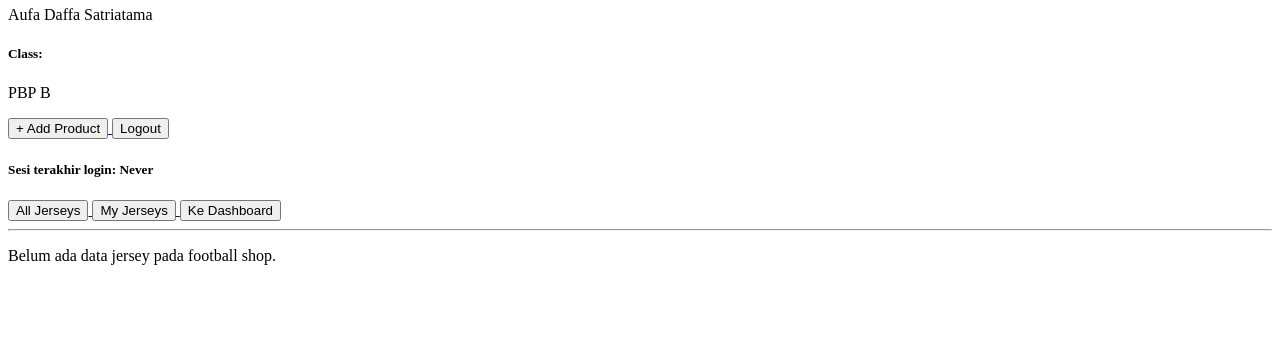
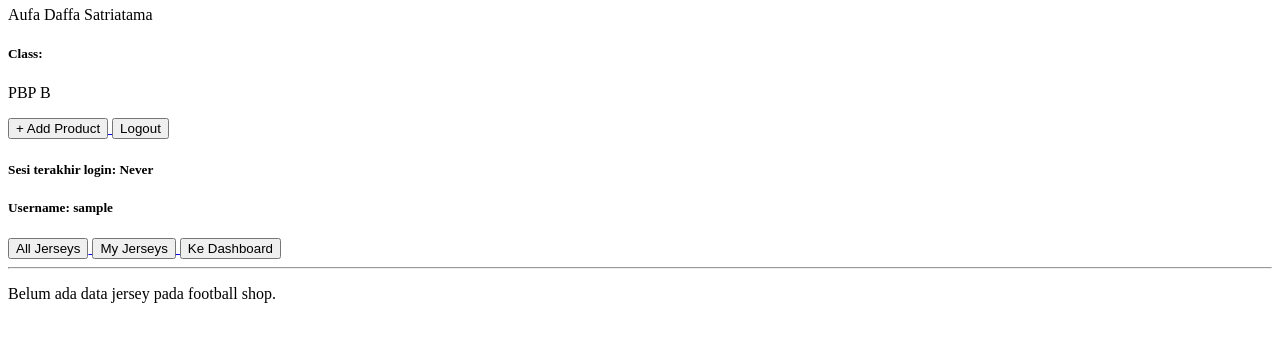
Before and after one commit to AufaSatriatama/football-shop, a Django app: page / in a window 1280 px wide. Shown: the part 191-533 px from the top of the page. Run offline with Django 5.2, Linux system fonts and the light colour scheme; the visitor is signed in with stand-in values (Sample User, id 1); data that the repository does not hold is empty.

Commit message:
Add username at main.html

```diff
--- a/main/templates/main.html
+++ b/main/templates/main.html
@@ -21,6 +21,7 @@
 </a>
 
 <h5>Sesi terakhir login: {{ last_login }}</h5>
+<h5>Username: {{username}}</h5>
 
 
 <a href="?filter=all">
--- a/main/views.py
+++ b/main/views.py
@@ -32,7 +32,8 @@ def show_main(request):
         'name': 'Aufa Daffa Satriatama',
         'class': 'PBP B',
         'jersey_list': jersey_list,
-        'last_login': request.COOKIES.get('last_login', 'Never')
+        'last_login': request.COOKIES.get('last_login', 'Never'),
+        'username': request.user.username
     }
 
     return render(request, "main.html", context)
```
